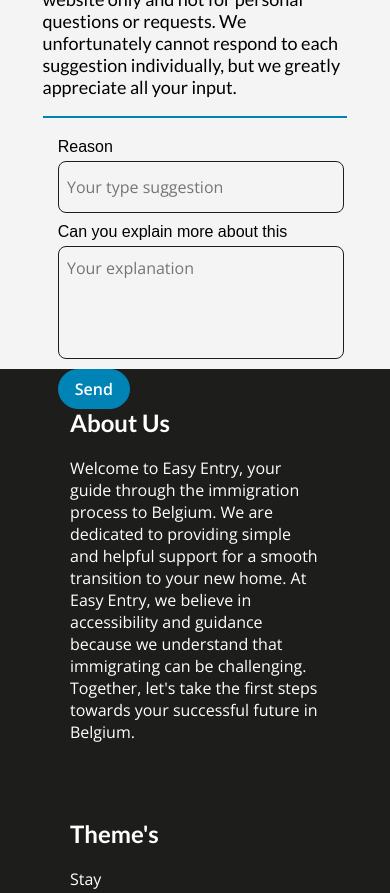
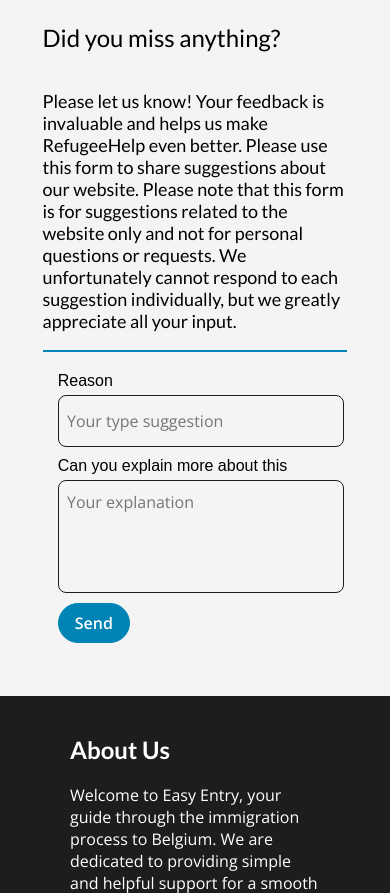
Before and after one commit to Bakbak24/easy-entry, a PHP site: page /civic-integration.php in a window 390 px wide. Shown: the part 2316-3209 px from the top of the page. Run offline with PHP 8.4, Linux system fonts and the light colour scheme; the visitor is signed in with stand-in values (Sample User, id 1); style sheets or scripts are compiled from the project's sources.

Commit message:
Nav fixes

```diff
--- a/css/style.css
+++ b/css/style.css
@@ -667,7 +678,15 @@ footer p {
   margin-top: 10px;
 }
 
-.steps {
+.steps-info p {
+  font-size: var(--subheadline-size-s);
+  font-family: var(--subheadline-font);
+  font-weight: 400;
+  margin-left: 20px;
+}
+
+#contact-section,
+#ctc-section {
   display: flex;
   justify-content: space-between;
   align-items: center;
@@ -795,54 +797,32 @@ footer p {
   cursor: pointer;
 }
 
-.steps-info p {
-  font-size: var(--subheadline-size-s);
-  font-family: var(--subheadline-font);
-  font-weight: 400;
-  margin-left: 20px;
-}
-
-.steps-image {
-  width: 111px;
-  height: 111px;
-  margin-bottom: 20px;
-  margin-left: 30px;
-}
-
-.steps-image img {
-  object-fit: cover;
-  border-radius: var(--input-border-radius);
-}
-
-#contact-section {
-  display: flex;
-  justify-content: space-between;
-  align-items: center;
+#ctc-h2 {
+  font-size: var(--headline-size);
+  font-family: var(--headline-font);
+  font-weight: 700;
+  color: var(--dark-color);
+  text-align: center;
   margin-top: 53px;
   margin-bottom: -40px;
 }
 
-#contact-section #contact-details {
-  width: 47%;
-  display: flex;
-  flex-direction: column;
-  justify-content: flex-start;
-  align-items: flex-start;
-}
-
-#contact-section #contact-details h2 {
+#contact-section #contact-details h2,
+#ctc-section #ctc-details h2 {
   font-size: var(--subheadline-size);
   font-family: var(--subheadline-font);
   font-weight: var(--subheadline-weight);
 }
 
-#contact-section #contact-details p {
+#contact-section #contact-details p,
+#ctc-section #ctc-details p {
   font-size: var(--subheadline-size-s);
   font-family: var(--subheadline-font);
   font-weight: 400;
 }
 
-#contact-section #contact-form {
+#contact-section #contact-form,
+#ctc-section #ctc-form {
   width: 50%;
   height: 271px;
   display: flex;
@@ -858,20 +838,27 @@ footer p {
 }
 
 @media only screen and (max-width: 768px) {
-  #contact-section {
+  #contact-section,
+  #ctc-section {
     flex-direction: column;
     justify-content: center;
     align-items: center;
     margin-top: 0px;
   }
 
-  #contact-section #contact-details {
+  #contact-section #contact-details,
+  #ctc-section #ctc-details {
     width: 85%;
     margin-bottom: 20px;
     border-bottom: 2px solid var(--blue-color);
   }
 
-  #contact-section #contact-form {
+  #ctc-section #ctc-details {
+    border-bottom: none;
+  }
+
+  #contact-section #contact-form,
+  #ctc-section #ctc-form {
     width: 85%;
     display: flex;
     flex-direction: column;
@@ -884,7 +871,8 @@ footer p {
   }
 }
 
-#contact-section #contact-form #ctct-form {
+#contact-section #contact-form #ctct-form,
+#ctc-section #ctc-form #ctct-form {
   width: 90%;
   height: 100%;
   display: flex;
@@ -893,7 +881,12 @@ footer p {
   align-items: flex-start;
 }
 
-#contact-section #contact-form #ctct-form input[type="text"] {
+#ctc-section #ctc-form #ctct-form {
+  margin-right: 3%;
+}
+
+#contact-section #contact-form #ctct-form input[type="text"],
+#ctc-section #ctc-form #ctct-form input[type="text"] {
   width: 100%;
   height: 51px;
   border: 1px solid var(--dark-color);
@@ -906,7 +899,8 @@ footer p {
   font-size: var(--body-size);
 }
 
-#contact-section #contact-form #ctct-form textarea {
+#contact-section #contact-form #ctct-form textarea,
+#ctc-section #ctc-form #ctct-form textarea {
   width: 100%;
   height: 105px;
   border: 1px solid var(--dark-color);
@@ -921,11 +915,13 @@ footer p {
   resize: none;
 }
 
-#contact-section #contact-form #ctct-form label {
+#contact-section #contact-form #ctct-form label,
+#ctc-section #ctc-form #ctct-form label {
   margin-bottom: 5px;
 }
 
-#contact-section #contact-form #ctct-form button {
+#contact-section #contact-form #ctct-form button,
+#ctc-section #ctc-form #ctct-form button {
   border: 1px solid var(--blue-color);
   background-color: var(--blue-color);
   color: var(--white-color);
--- a/javascript/script.js
+++ b/javascript/script.js
@@ -6,9 +6,14 @@ function toggleNavigator() {
 function closeNavigator() {
   let screenWidth = window.innerWidth;
   let nav = document.getElementById("side-menu");
+  let logout = document.getElementById("login-btn-responsive");
 
   if (screenWidth > 768 && nav.classList.contains("show-nav")) {
     nav.classList.remove("show-nav");
+  } else if (screenWidth > 768) {
+    logout.style.display = "none";
+  } else {
+    logout.style.display = "block";
   }
 }
 
--- a/nav.php
+++ b/nav.php
@@ -29,11 +29,19 @@
                </a>
            <?php } ?>
        </div>
-       <div id="hamburger">
-           <a href="javascript:void(0);" onclick="toggleNavigator()">
-               <img src="images/burger.svg" alt="">
+       <?php
+        if (!isset($_SESSION['user'])) { ?>
+           <div id="hamburger">
+               <a href="javascript:void(0);" onclick="toggleNavigator()">
+                   <img src="images/burger.svg" alt="">
+               </a>
+           </div>
+       <?php } else { ?>
+           <a href="logout.php">
+               <button type="button" id="login-btn-responsive">LOGOUT</button>
            </a>
-       </div>
+       <?php } ?>
+
    </nav>
    <div id="side-menu" class="hide-nav">
        <div id="side-menu-links">
```
Also changed, not shown: other parts of css/style.css (+70 -53 lines).
